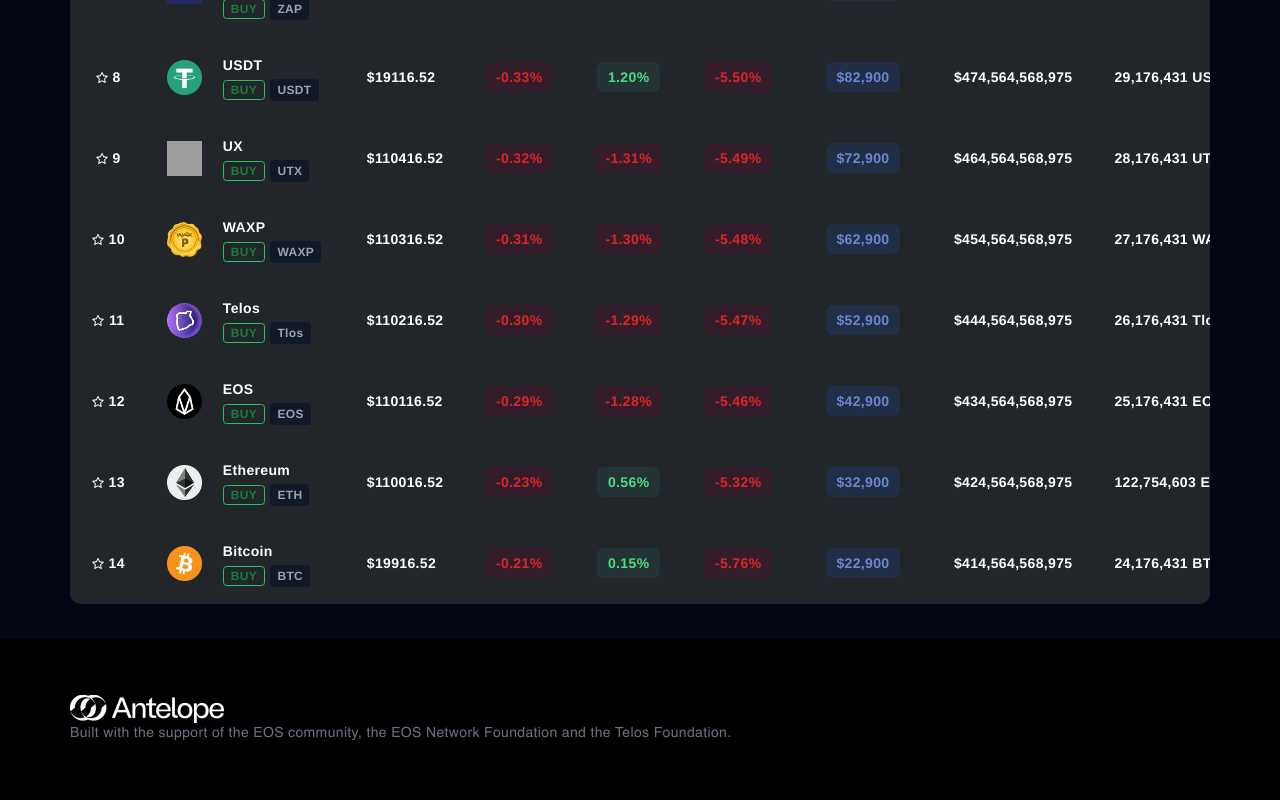
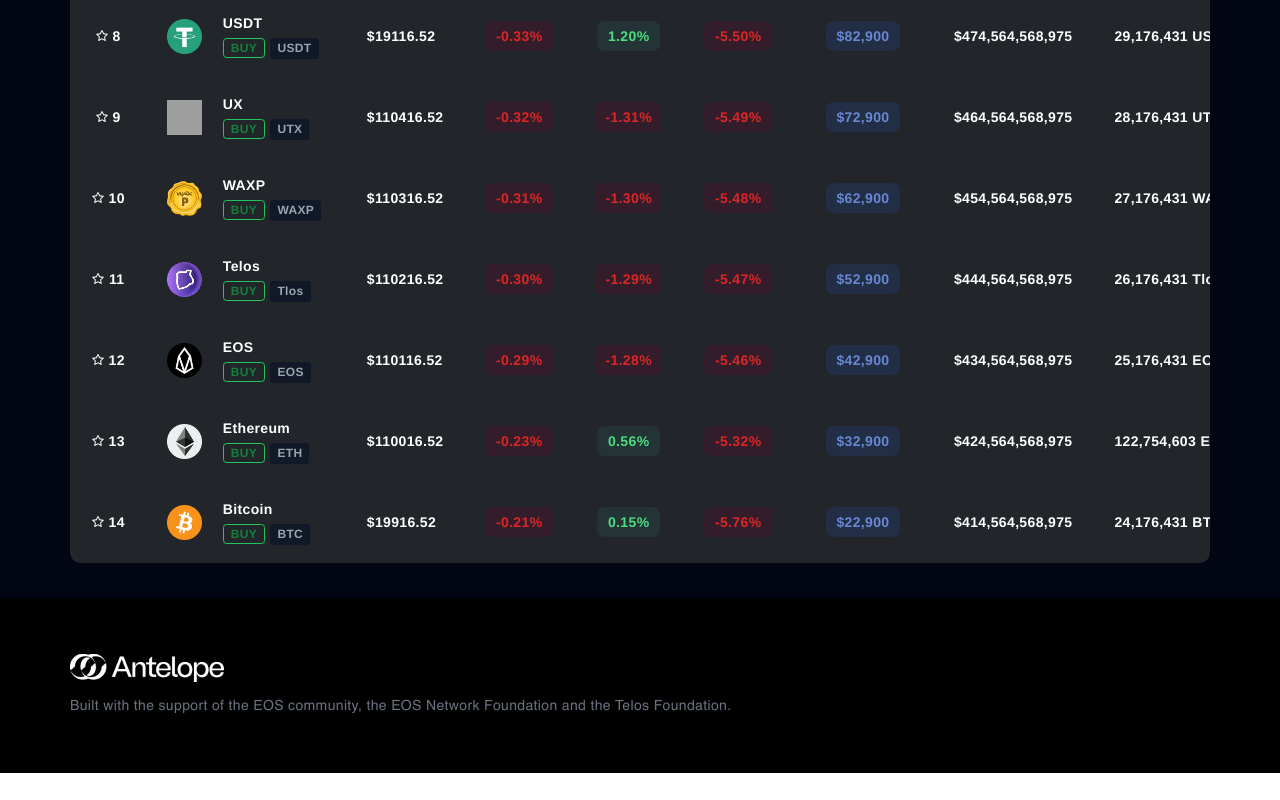
Before and after one commit to stebansaa/newfront, a React (Create React App) app: page / in a window 1280 px wide. Shown: the part 881-1681 px from the top of the page. After the commit the page ends 1654 px from the top, so only its background shows below. Built offline with nearby package versions, Linux system fonts and the light colour scheme; grey boxes are pictures that could not be loaded.

Commit message:
feat!: remove dropdown menu

```diff
--- a/src/Components/DataTable/DataTable.js
+++ b/src/Components/DataTable/DataTable.js
@@ -173,7 +173,7 @@ const DataTable = ({ dark, coinData, orderBy, setOrderBy }) => {
           >
             Antelope market capitalization
           </h3>
-          {dropdown && (
+          {/* {dropdown && (
             <div
               className="dropdown-overlay"
               onClick={() => setDropdown(false)}
@@ -216,7 +216,7 @@ const DataTable = ({ dark, coinData, orderBy, setOrderBy }) => {
                 </ul>
               </>
             )}
-          </div>
+          </div> */}
         </div>
         <a href="https://pomelo.io/grants/trustswap">
           <div className="bg-[#FBF0DF] justify-between sm:gap-10 flex flex-col sm:flex-row items-center py-6 rounded px-6">
--- a/src/Components/DataTable/TableRow.js
+++ b/src/Components/DataTable/TableRow.js
@@ -42,7 +42,6 @@ const TableRow = ({ data, index, dark, handleStarred, starred }) => {
   }
 
   return (
-    // <tr className={`hover ${data.detail && "cursor-pointer"} hoverss bg-[#212429]`} onClick={handleRedirect}>
     <tr className={`table-row group`} onClick={handleRedirect}>
       <td className="hidden sm:table-cell sm:sticky sm:left-0 group-hover:bg-[#191919] transition">
         <div className="flex items-center justify-center cursor-pointer gap-1">
@@ -127,7 +126,7 @@ const TableRow = ({ data, index, dark, handleStarred, starred }) => {
           </CopyToClipboard>
           <Toaster />
 
-          <button onClick={handleRedirect}>
+          <button onClick={() => null}>
             <svg
               xmlns="http://www.w3.org/2000/svg"
               fill="none"
--- a/src/Components/Footer/Footer.js
+++ b/src/Components/Footer/Footer.js
@@ -1,20 +1,17 @@
-import React from 'react';
+import React from "react";
 
 import Fimg from "../../images/image 5.png";
-
 
 const Footer = () => {
   return (
     <div className="footer">
-      <div className="footerImg">
-        <img src={Fimg} alt="" />
-        <p className='text-gray-500 font-normal'>
-          Built with the support of the EOS community, the EOS Network Foundation and the Telos Foundation.
-        </p>
-      </div>
+      <img src={Fimg} alt="" />
+      <p className="text-gray-500 font-normal">
+        Built with the support of the EOS community, the EOS Network Foundation
+        and the Telos Foundation.
+      </p>
     </div>
-
-    );
+  );
 };
 
 export default Footer;
--- a/src/index.css
+++ b/src/index.css
@@ -146,7 +146,7 @@
 }
 
 .footer {
-  @apply bg-black py-16 px-10 md:px-20 mt-10;
+  @apply bg-black py-16 px-10 md:px-20 mt-10 space-y-4;
 }
 
 .logo-image {
```
